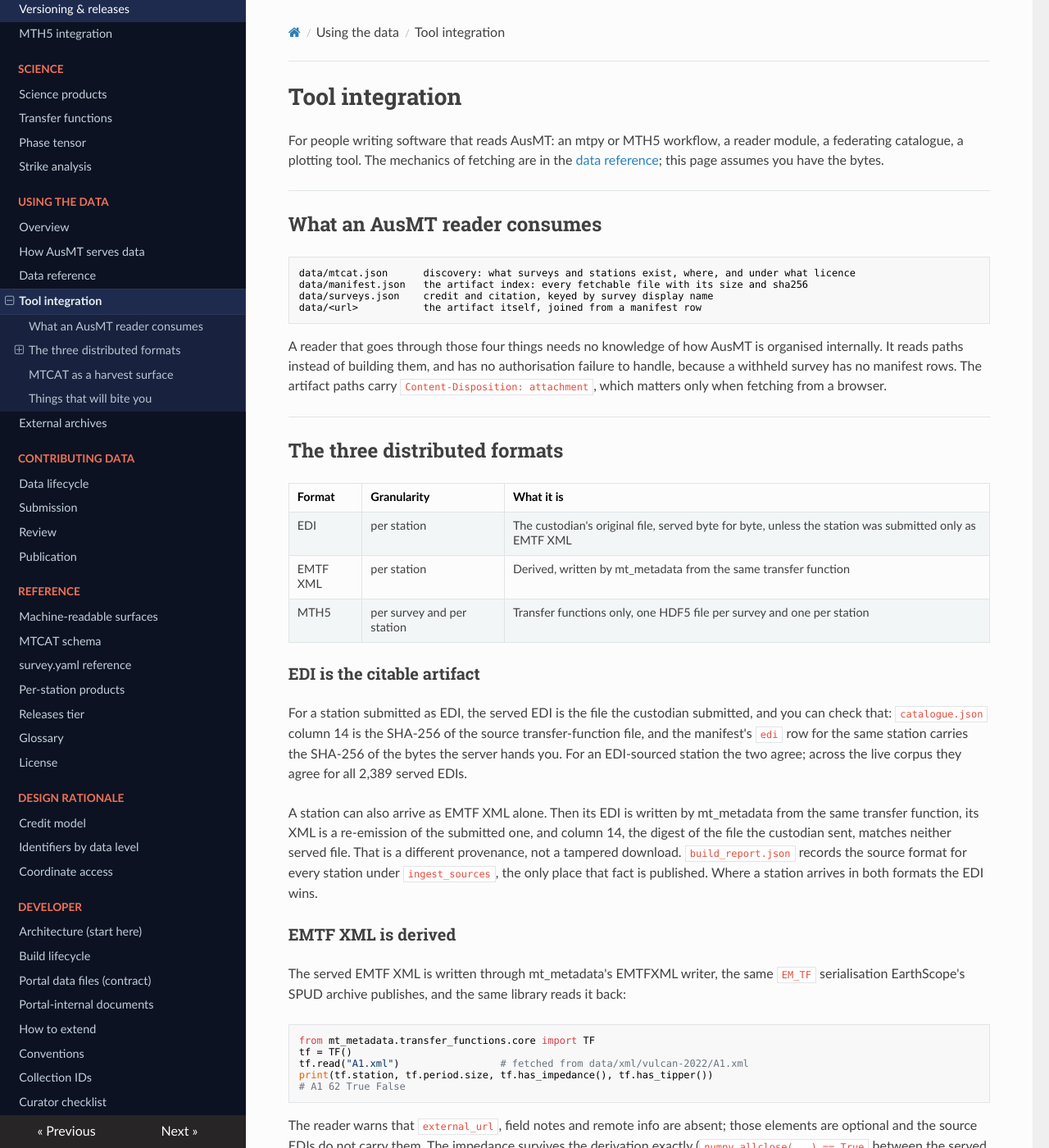
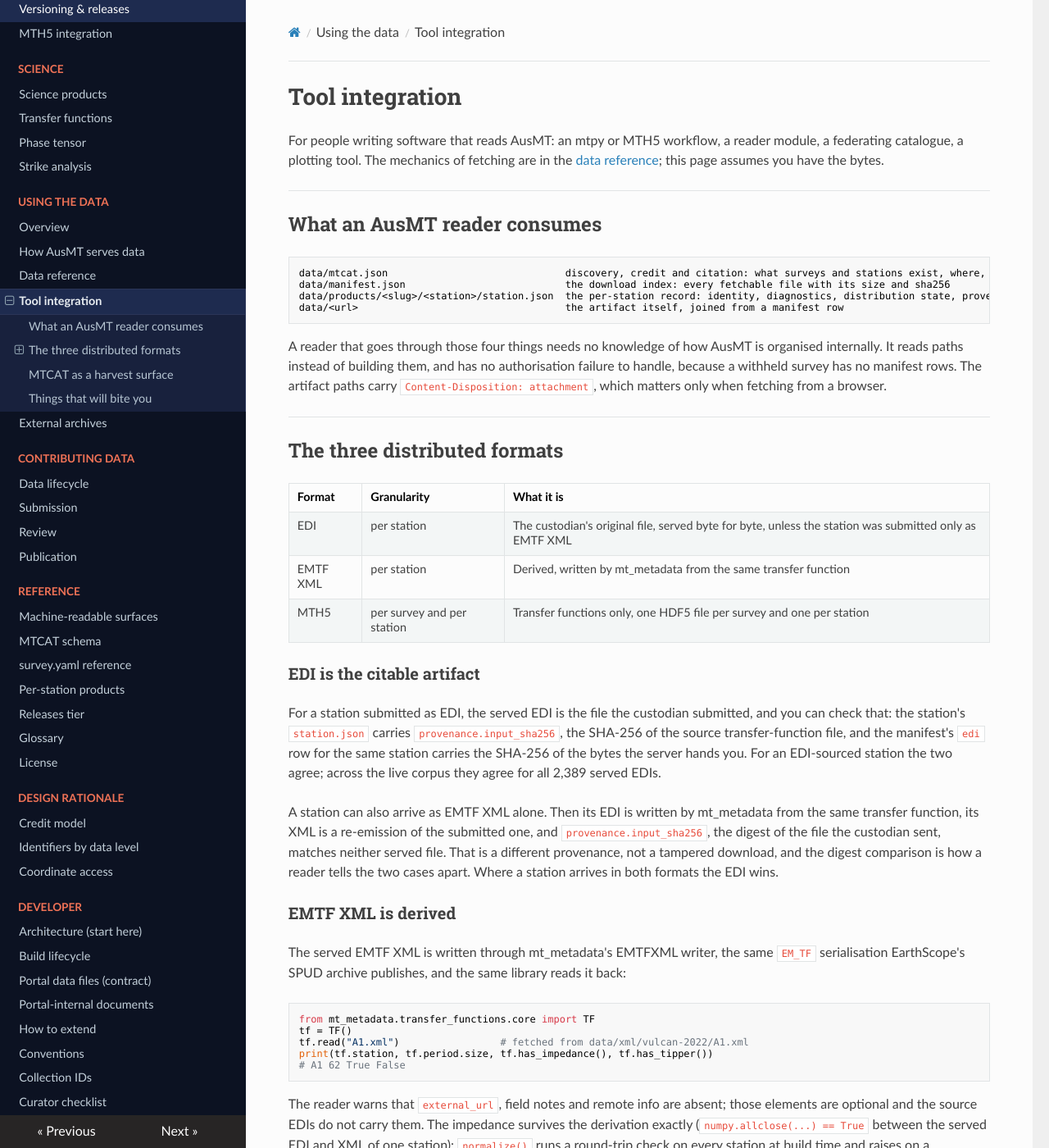
Before and after one commit to bvkay/ausmt, an MkDocs documentation site: the page built from docs/docs/interoperability/tool-integration.md, in a window 1280 px wide and 1400 px high. Shown: the whole window at 82% size. Built offline with MkDocs 1.6.1, drawn with Linux system fonts in a browser that asks for light colours; nearby versions of some CDN libraries; some of the changed text lies outside the part shown.

Commit message:
docs: tool integration, the MTCAT keying note and the home page read the contracts, not the portal-internal documents

````diff
--- a/docs/docs/interoperability/tool-integration.md
+++ b/docs/docs/interoperability/tool-integration.md
@@ -9,10 +9,10 @@
 ## What an AusMT reader consumes
 
 ```text
-data/mtcat.json      discovery: what surveys and stations exist, where, and under what licence
-data/manifest.json   the artifact index: every fetchable file with its size and sha256
-data/surveys.json    credit and citation, keyed by survey display name
-data/<url>           the artifact itself, joined from a manifest row
+data/mtcat.json                              discovery, credit and citation: what surveys and stations exist, where, under what licence, by whom
+data/manifest.json                           the download index: every fetchable file with its size and sha256
+data/products/<slug>/<station>/station.json  the per-station record: identity, diagnostics, distribution state, provenance
+data/<url>                                   the artifact itself, joined from a manifest row
 ```
 
 A reader that goes through those four things needs no knowledge of how AusMT is organised internally.
@@ -33,15 +33,16 @@
 ### EDI is the citable artifact
 
 For a station submitted as EDI, the served EDI is the file the custodian submitted, and you can check
-that: `catalogue.json` column 14 is the SHA-256 of the source transfer-function file, and the manifest's
-`edi` row for the same station carries the SHA-256 of the bytes the server hands you. For an EDI-sourced
-station the two agree; across the live corpus they agree for all 2,389 served EDIs.
+that: the station's `station.json` carries `provenance.input_sha256`, the SHA-256 of the source
+transfer-function file, and the manifest's `edi` row for the same station carries the SHA-256 of the
+bytes the server hands you. For an EDI-sourced station the two agree; across the live corpus they agree
+for all 2,389 served EDIs.
 
 A station can also arrive as EMTF XML alone. Then its EDI is written by mt_metadata from the same
-transfer function, its XML is a re-emission of the submitted one, and column 14, the digest of the file
-the custodian sent, matches neither served file. That is a different provenance, not a tampered
-download. `build_report.json` records the source format for every station under `ingest_sources`, the
-only place that fact is published. Where a station arrives in both formats the EDI wins.
+transfer function, its XML is a re-emission of the submitted one, and `provenance.input_sha256`, the
+digest of the file the custodian sent, matches neither served file. That is a different provenance,
+not a tampered download, and the digest comparison is how a reader tells the two cases apart. Where a
+station arrives in both formats the EDI wins.
 
 ### EMTF XML is derived
 
@@ -117,9 +118,9 @@
 `project_lead.author` with an ORCID in `project_lead.url`, `funding_source.organization` and the corner
 coordinates. Do not read `time_period.end_date` off the survey group: it is `1980-01-01`, the library's
 epoch default, on 22 of the 25 bundles; `time_period.start_date` is correct on all 25. Take acquisition
-dates from `surveys.json` (`year_start`, `year_end`). Unlike the EMTF XML, the bundle's `survey` field
-is the AusMT slug and the station ids are the AusMT station ids. `data/build.json` records the
-`mth5_version` and `mt_metadata_version` the bundles were written with.
+dates from the survey's `mtcat.json` record (`year_start`, `year_end`). Unlike the EMTF XML, the
+bundle's `survey` field is the AusMT slug and the station ids are the AusMT station ids. The file's own
+HDF5 attributes record the `mth5` and `mt_metadata` versions it was written with.
 
 ---
 
@@ -156,11 +157,8 @@
 
 ## Things that will bite you
 
-**`surveys.json` is keyed by display name.** `"Vulcan 2022"`, not `"vulcan-2022"`. Build your own slug
-index from the `slug` field on each record.
-
-**Manifest rows name the survey by display name too.** To filter by slug, test
-`ausmt_id.startswith("au." + slug + ".")`.
+**Manifest `files[]` rows name the survey by display name.** `"Vulcan 2022"`, not `"vulcan-2022"`. To
+filter by slug, test `ausmt_id.startswith("au." + slug + ".")`; `bundles[]` rows carry the slug.
 
 **A served filename is not the station id.** Station `A1` of `vulcan-2022` is served as
 `edi/vulcan-2022/Vulcan_A1.edi`. Read the `url` from the manifest.
@@ -170,11 +168,8 @@
 `B1.edi` under two others). Flatten manifest paths to basenames across surveys and one file overwrites
 the other silently.
 
-**`catalogue.json`, `sci.json` and `tf.json` are aligned by index and nothing else.** If you filter
-one, carry the indices.
-
-**A withheld station is still in the catalogue.** Its `tf.json` entry is 18 empty arrays and its
-`sci.json` science fields are null, but the row exists and the width is preserved.
+**A withheld station is still in the catalogue.** Its `mtcat.json` record and its `station.json` exist;
+the record carries `"withheld": true` and no derived science, and there is no manifest row.
 
 **Coordinates may be generalised or absent.** A generalised position is rounded to 0.1°, roughly 11 km.
 A withheld one is `null`; guard for it before any numeric comparison, because JavaScript compares null
````
Also changed, not shown: docs/docs/index.md (+1 -1 lines), docs/docs/reference/mtcat-schema.md (+6 -7 lines).
